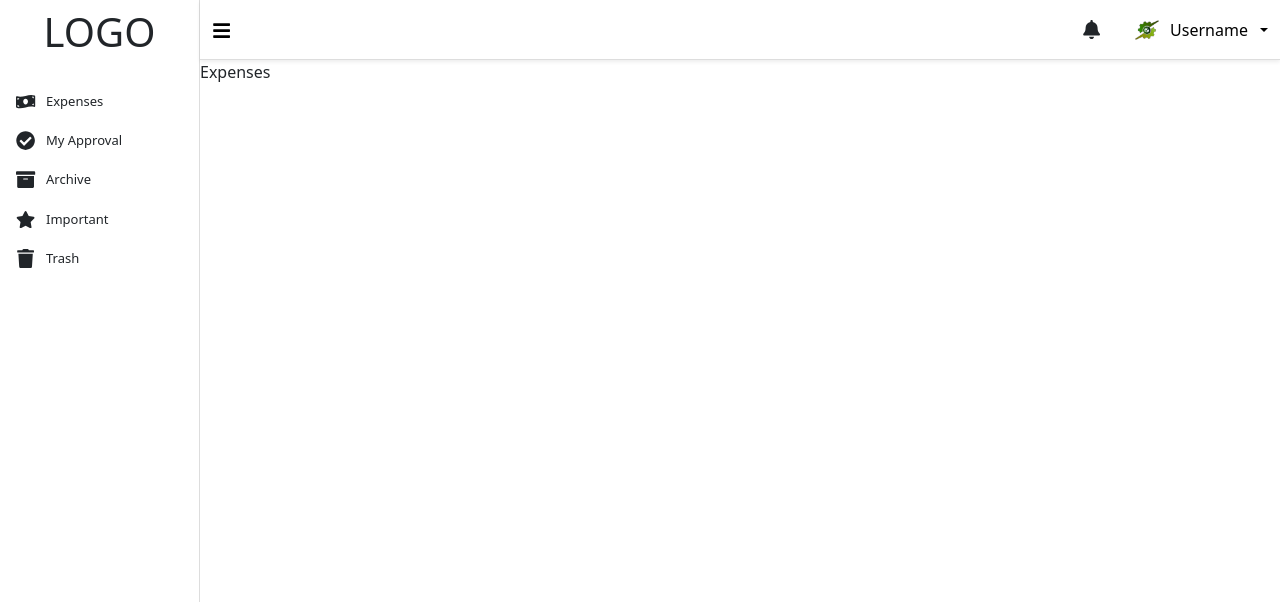
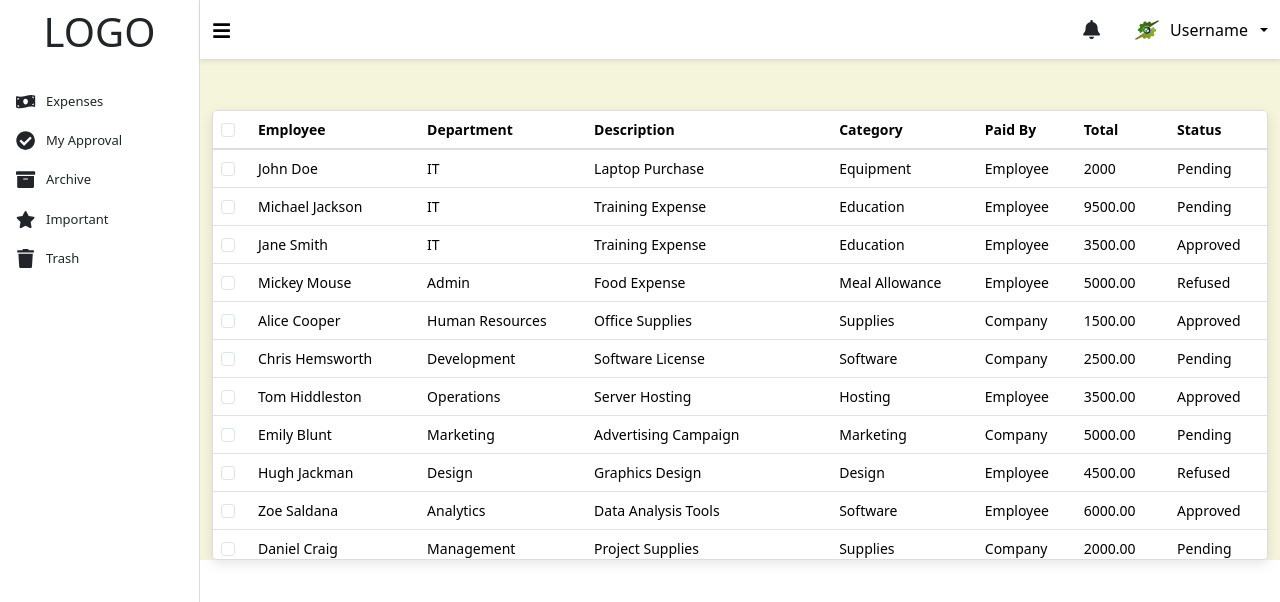
Before and after one commit to RaymondJAT/BudgetMonitoringTL, a React (Vite) app in the folder BudgetMonitoringTL/: page / in a window 1280 px wide. Shown: the top 602 px of the page. Built offline with nearby package versions, Linux system fonts and the light colour scheme.

Commit message:
[ADDED] Table for Expenses

```diff
--- a/BudgetMonitoringTL/src/App.jsx
+++ b/BudgetMonitoringTL/src/App.jsx
@@ -5,6 +5,7 @@ import "./index.css";
 import Sidebar from "./components/Sidebar";
 import Header from "./components/Header";
 import Expenses from "./pages/Expenses";
+import ExpenseReport from "./components/ExpenseReport";
 
 const App = () => {
   const [isSidebarOpen, setIsSidebarOpen] = useState(true);
@@ -23,6 +24,7 @@ const App = () => {
         }}
       >
         {/* main content */}
+        {/* <ExpenseReport /> */}
         <Expenses />
       </main>
     </Router>
--- /dev/null
+++ b/BudgetMonitoringTL/src/components/ExpenseTable.jsx
@@ -0,0 +1,49 @@
+import React from "react";
+import { Table, Form, Container } from "react-bootstrap";
+
+const ExpenseTable = ({ data, columns, onRowClick }) => {
+  return (
+    <Container>
+      <div className="table-wrapper">
+        <Table responsive hover className="expense-table">
+          <thead>
+            <tr>
+              <th>
+                <Form.Check type="checkbox" />
+              </th>
+              {columns.map((col, index) => (
+                <th key={index}>{col.header}</th>
+              ))}
+            </tr>
+          </thead>
+          <tbody>
+            {data && data.length > 0 ? (
+              data.map((entry, index) => (
+                <tr
+                  key={index}
+                  onClick={() => onRowClick(entry)}
+                  className="clickable-row"
+                >
+                  <td>
+                    <Form.Check type="checkbox" />
+                  </td>
+                  {columns.map((col, colIndex) => (
+                    <td key={colIndex}>{entry[col.accessor]}</td>
+                  ))}
+                </tr>
+              ))
+            ) : (
+              <tr>
+                <td colSpan={columns.length + 1} className="text-center">
+                  No data available
+                </td>
+              </tr>
+            )}
+          </tbody>
+        </Table>
+      </div>
+    </Container>
+  );
+};
+
+export default ExpenseTable;
--- a/BudgetMonitoringTL/src/index.css
+++ b/BudgetMonitoringTL/src/index.css
@@ -81,6 +81,78 @@ body {
   font-size: 13px;
 }
 
+/* table styling */
+.table-wrapper {
+  position: relative;
+  margin-top: 50px;
+  max-height: 450px;
+  overflow-y: auto;
+  border: 1px solid #ddd;
+  border-radius: 5px;
+  box-shadow: 0 4px 12px rgba(0, 0, 0, 0.1);
+  background-color: #fff;
+}
+
+.expense-table {
+  width: 100%;
+  border-collapse: collapse;
+  background-color: #fff;
+}
+
+.expense-table thead {
+  position: sticky;
+  top: 0;
+  z-index: 10;
+  background-color: #f4f4f4;
+  border-bottom: 2px solid #ddd;
+}
+
+.expense-table th,
+.expense-table td {
+  padding: 12px 16px;
+  text-align: left;
+  font-size: 14px;
+}
+
+.expense-table th {
+  background-color: #f4f4f4;
+  color: #333;
+  font-weight: bold;
+}
+
+.expense-table tr:hover {
+  background-color: #f9f9f9;
+}
+
+.clickable-row {
+  cursor: pointer;
+}
+
+.clickable-row:hover {
+  background-color: #f1f1f1;
+}
+
+.text-center {
+  text-align: center;
+}
+
+/* checkbox style */
+/*
+input[type="checkbox"] {
+  margin: 0;
+  transform: scale(1.2);
+  transition: transform 0.2s ease;
+}
+
+input[type="checkbox"]:checked {
+  background-color: #4caf50;
+  border-color: #4caf50;
+}
+
+input[type="checkbox"]:hover {
+  transform: scale(1.3);
+} */
+
 /* react-to-print */
 /* @media print {
   @page {
@@ -111,6 +183,30 @@ body {
   }
 } */
 
+/* Styling the table's scrollbar */
+.table-wrapper::-webkit-scrollbar {
+  width: 8px;
+}
+
+/* Scrollbar Track */
+.table-wrapper::-webkit-scrollbar-track {
+  background-color: #f4f4f4;
+  border-radius: 10px;
+  box-shadow: inset 0 0 6px rgba(0, 0, 0, 0.1);
+}
+
+/* Scrollbar Handle (Thumb) */
+.table-wrapper::-webkit-scrollbar-thumb {
+  background-color: #ccc;
+  border-radius: 10px;
+  box-shadow: inset 0 0 6px rgba(0, 0, 0, 0.1);
+}
+
+/* Scrollbar thumb on hover */
+.table-wrapper::-webkit-scrollbar-thumb:hover {
+  background-color: #999;
+}
+
 /* responsiveness */
 /* @media (max-width: 1700px) {
 }
--- a/BudgetMonitoringTL/src/main.jsx
+++ b/BudgetMonitoringTL/src/main.jsx
@@ -5,6 +5,8 @@ import App from "./App.jsx";
 
 createRoot(document.getElementById("root")).render(
   <StrictMode>
-    <App />
+    <div style={{ backgroundColor: "#F5F5DC" }}>
+      <App />
+    </div>
   </StrictMode>
 );
--- a/BudgetMonitoringTL/src/pages/Expenses.jsx
+++ b/BudgetMonitoringTL/src/pages/Expenses.jsx
@@ -1,9 +1,31 @@
 import React from "react";
+import ExpenseTable from "../components/ExpenseTable";
+import { mockData } from "../mock-data/mockData";
+import ExpenseReport from "../components/ExpenseReport";
+
+const columns = [
+  { header: "Employee", accessor: "employee" },
+  { header: "Department", accessor: "department" },
+  { header: "Description", accessor: "description" },
+  { header: "Category", accessor: "category" },
+  { header: "Paid By", accessor: "paidBy" },
+  { header: "Total", accessor: "total" },
+  { header: "Status", accessor: "status" },
+];
 
 const Expenses = () => {
+  const handleRowClick = (entry) => {
+    console.log("Clicked row:", entry);
+  };
+
   return (
     <>
-      <div>Expenses</div>
+      {/* <ExpenseReport /> */}
+      <ExpenseTable
+        data={mockData}
+        columns={columns}
+        onRowClick={handleRowClick}
+      />
     </>
   );
 };
```
